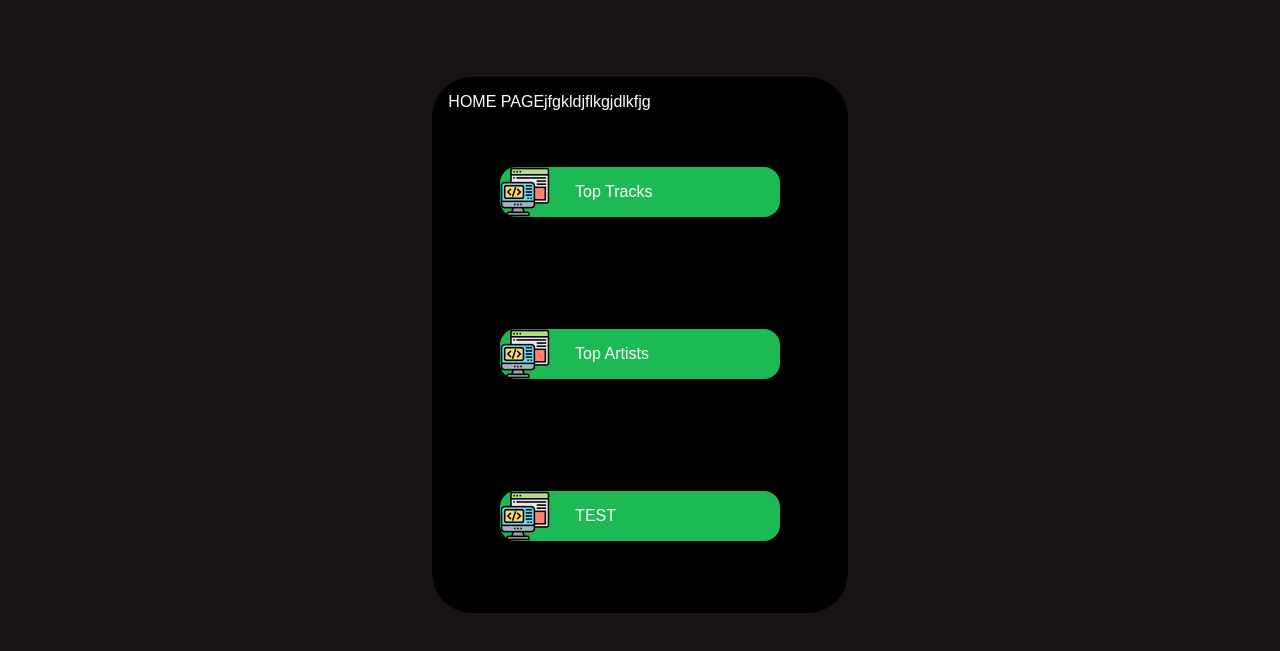
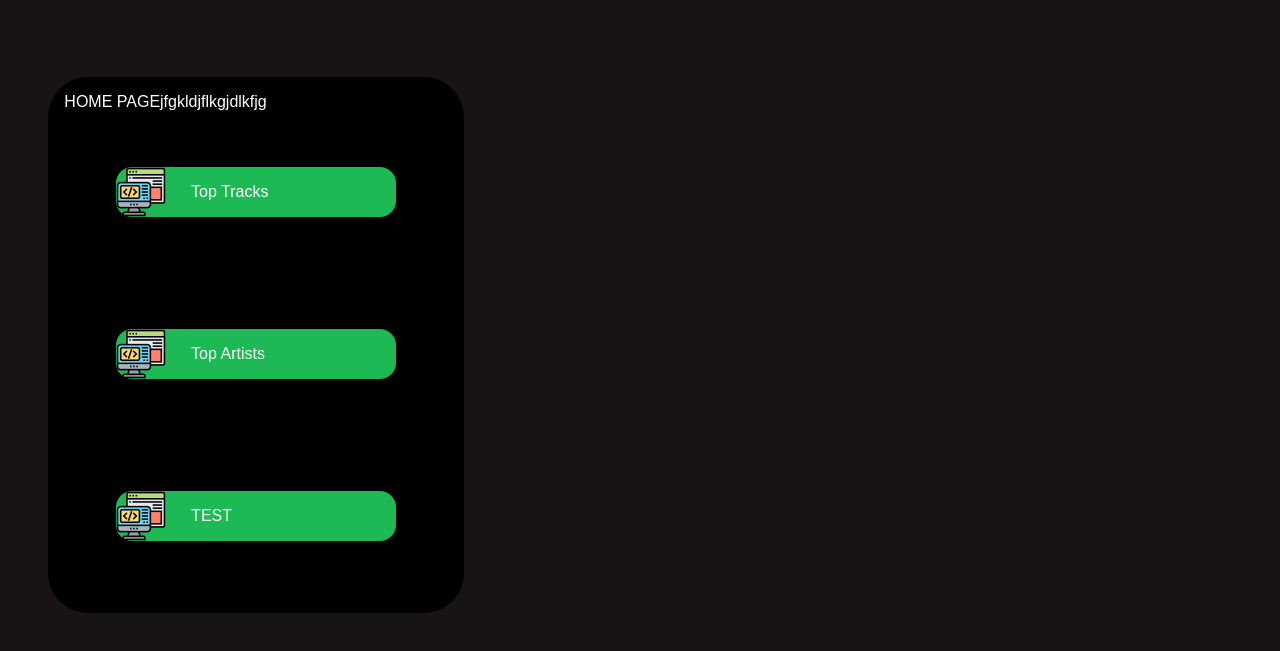
Before and after one commit to Jasoonii/WrappedNow, a plain HTML site: page home.html in a window 1280 px wide. Shown: the part 73-724 px from the top of the page. Drawn offline with Linux system fonts and the light colour scheme; a web font is replaced by a local one.

Commit message:
Moved card to left

```diff
--- a/home.css
+++ b/home.css
@@ -97,6 +97,7 @@
 
 .card {
     margin-top: 10vh;
+    margin-right: 60vw;
     background-color: black;
     display: flex;
     flex-direction: column;
```
